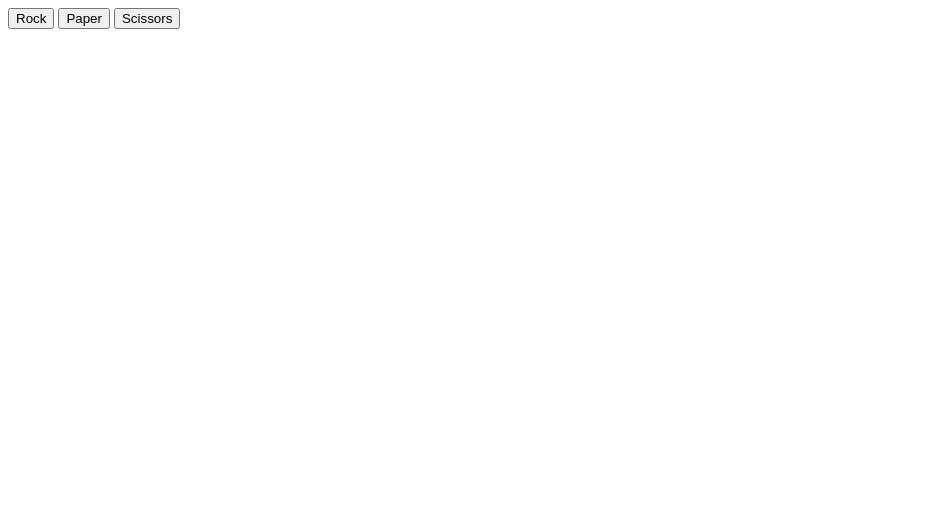
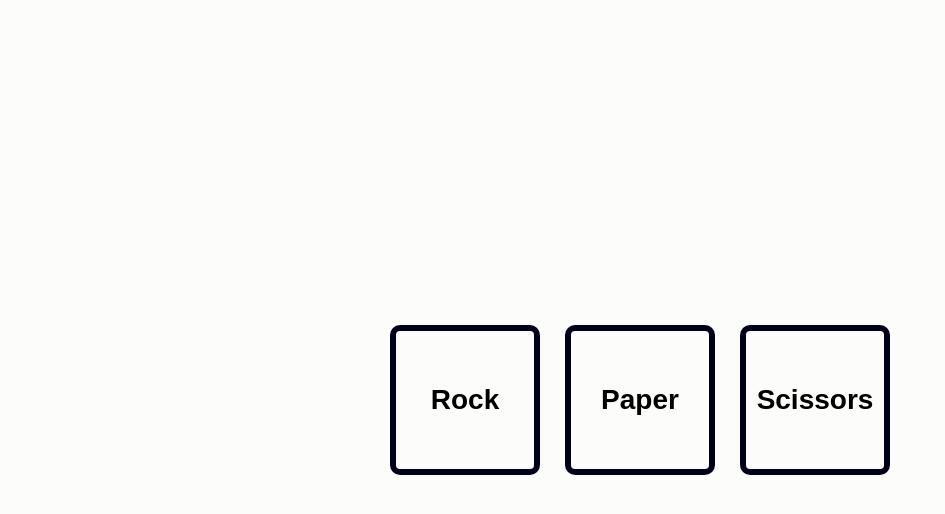
Before and after one commit to tim-tersigni/odin-rock-paper-scissors, a plain HTML site: page index.html in a window 1280 px wide. Shown: the whole page, without its empty margins (0-945 px from the left). Drawn offline with Linux system fonts and the light colour scheme.

Commit message:
Quick styling

```diff
--- a/index.html
+++ b/index.html
@@ -3,14 +3,18 @@
 <head>
     <meta charset="UTF-8">
     <meta http-equiv="X-UA-Compatible" content="IE=edge">
+    <link rel="stylesheet" href="style.css">
     <meta name="viewport" content="width=device-width, initial-scale=1.0">
     <title>Rock, Paper, Scissors</title>
 </head>
 <body>
-    <button type="button" data-choice="rock" class="rock-button">Rock</button>
-    <button type="button" data-choice="paper" class="paper-button">Paper</button>
-    <button type="button" data-choice="scissors" class="scissors-button">Scissors</button>
-
+    <div class="content">
+        <div class="buttons-wrapper">
+            <button type="button" data-choice="rock" class="rock-button">Rock</button>
+            <button type="button" data-choice="paper" class="paper-button">Paper</button>
+            <button type="button" data-choice="scissors" class="scissors-button">Scissors</button>
+        </div>
+    </div>
     <script src="./main.js"></script>
 </body>
 </html>
--- /dev/null
+++ b/style.css
@@ -0,0 +1,32 @@
+@import url('https://fonts.googleapis.com/css2?family=Nunito&display=swap');
+
+body {
+  font-family: 'Nunito', sans-serif;
+  background-color: #FCFCFA;
+}
+
+.content {
+  width: 100%;
+  height: 98vh;
+  display: flex;
+  justify-content: center;
+  align-items: center;
+}
+
+button {
+  background-color: #FCFCFA;
+  border: solid 6px #00001A;
+  border-radius: 10px;
+  width: 150px;
+  height: 150px;
+  font-size: 28px;
+  font-weight: bold;
+  text-align: center;
+}
+
+.buttons-wrapper {
+  display: flex;
+  justify-content: space-evenly;
+  align-items: center;
+  width: 550px;
+}
```
